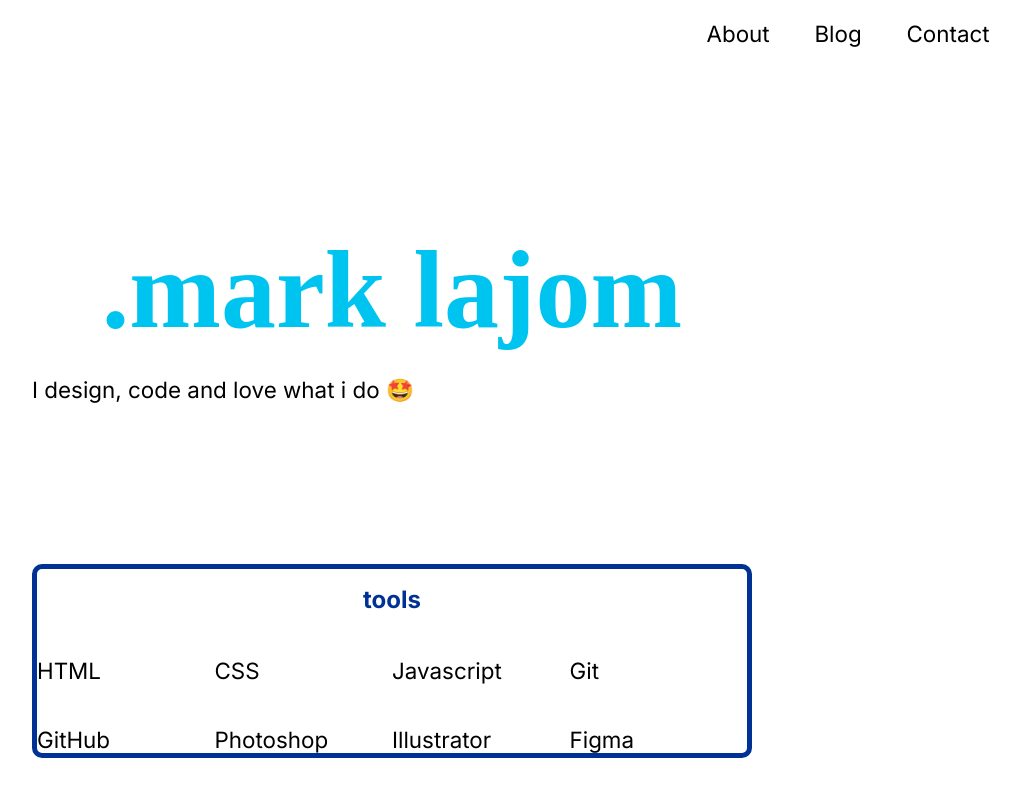
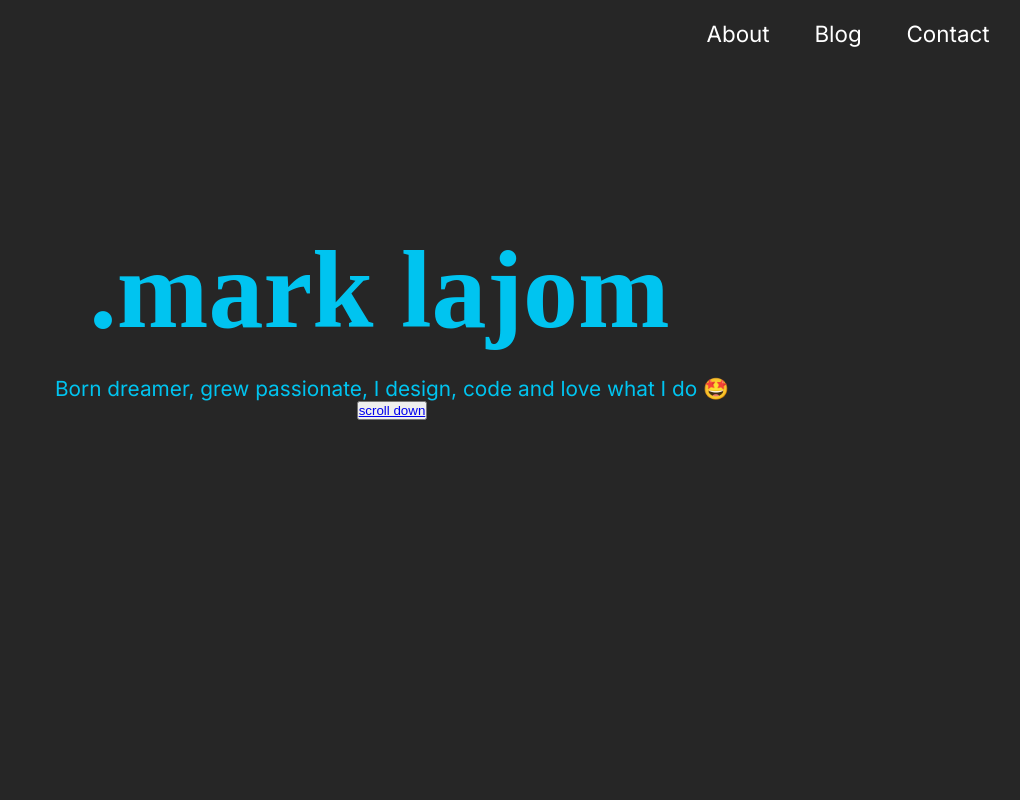
Before and after one commit to emkeiboii/Mark-Lajom, a plain HTML site: page index.html in a window 1280 px wide. Shown: the top 800 px of the page, without its empty margins (248-1268 px from the left). Drawn offline with Linux system fonts and the light colour scheme; a web font is replaced by a local one.

Commit message:
Add css animation to header

```diff
--- a/index.html
+++ b/index.html
@@ -18,12 +18,15 @@
       <li><a href="">Contact</a></li>
     </ul>
   </nav>
-  <div class="content">
+  <div class="header">
     <div class="animation-container">
       <h1>.mark lajom</h1>
     </div>
-    <p>I design, code and love what i do 🤩</p>
-      <div class="tool-container">
+    <p>Born dreamer, grew passionate, I design, code and love what I do 🤩</p>
+    <button><a href="#content">scroll down</a></button>
+  </div>
+  <div class="content">
+        <div class="tool-container" id="content">
           <div class="title">
             <h2>tools</h2>
           </div>
--- a/styles.css
+++ b/styles.css
@@ -7,7 +7,8 @@
   --clr-black: black;
   --clr-white: white;
   --clr-vsblue: rgb(0, 196, 240);
-  --cl-darkerblue: rgb(0, 49, 148);
+  --clr-darkerblue: rgb(0, 49, 148);
+  --clr-vsgrey: rgb(38, 38, 38);
 }
 
 *{
@@ -16,12 +17,20 @@
   box-sizing: border-box;
 }
 
+html{
+  scroll-behavior: smooth;
+}
+
 body{
   font-family: 'inter', sans-serif;
   font-weight: '400';
 }
 
 /*nav*/
+
+nav{
+  background-color: var(--clr-vsgrey);
+}
 
 ul{
   display: flex;
@@ -34,12 +43,26 @@ ul{
 
 ul li a{
   text-decoration: none;
-  color: var(--clr-black);
+  color: var(--clr-white);
   padding-left: 1.4rem;
   padding-right: 1.4rem;
 }
 
 /* animation container */
+
+.header{
+  display: flex;
+  flex-direction: column;
+  align-items: center;
+  background-color: var(--clr-vsgrey);
+  height: 100vh;
+  font-size: 1.3rem;
+}
+
+.header p{
+  color: var(--clr-vsblue);
+  padding-top: 1.4rem;
+}
 
 .animation-container{
   display: flex;
@@ -52,7 +75,26 @@ ul li a{
 h1{
   font-family: 'Cascadia';
   font-size: 110px;
+  margin-left: -20px;
   color: var(--clr-vsblue);
+  width: calc(100% + 20px);
+  border-right: 5px solid;
+  white-space: nowrap;
+  overflow: hidden;
+  animation: typing 1.8s steps(11),
+  cursor .4s step-end infinite alternate;
+}
+
+@keyframes typing {
+  from {
+    width: 0
+  }
+}
+
+@keyframes cursor {
+  50% {
+    border-color: transparent
+  }
 }
 
 h2{
@@ -66,15 +108,12 @@ h2{
   justify-content: center;
 }
 
-.content p{
-  padding-top: 1.4rem;
-  font-size: 1.4rem;
-}
+
 
 .tool-container{
   padding-top: 1rem;
   margin-top: 10rem;
-  border: 5px solid var(--cl-darkerblue);
+  border: 5px solid var(--clr-darkerblue);
   border-radius: 10px;
   display: grid;
 }
```
Lines whose indentation alone changed are shown as unchanged.
